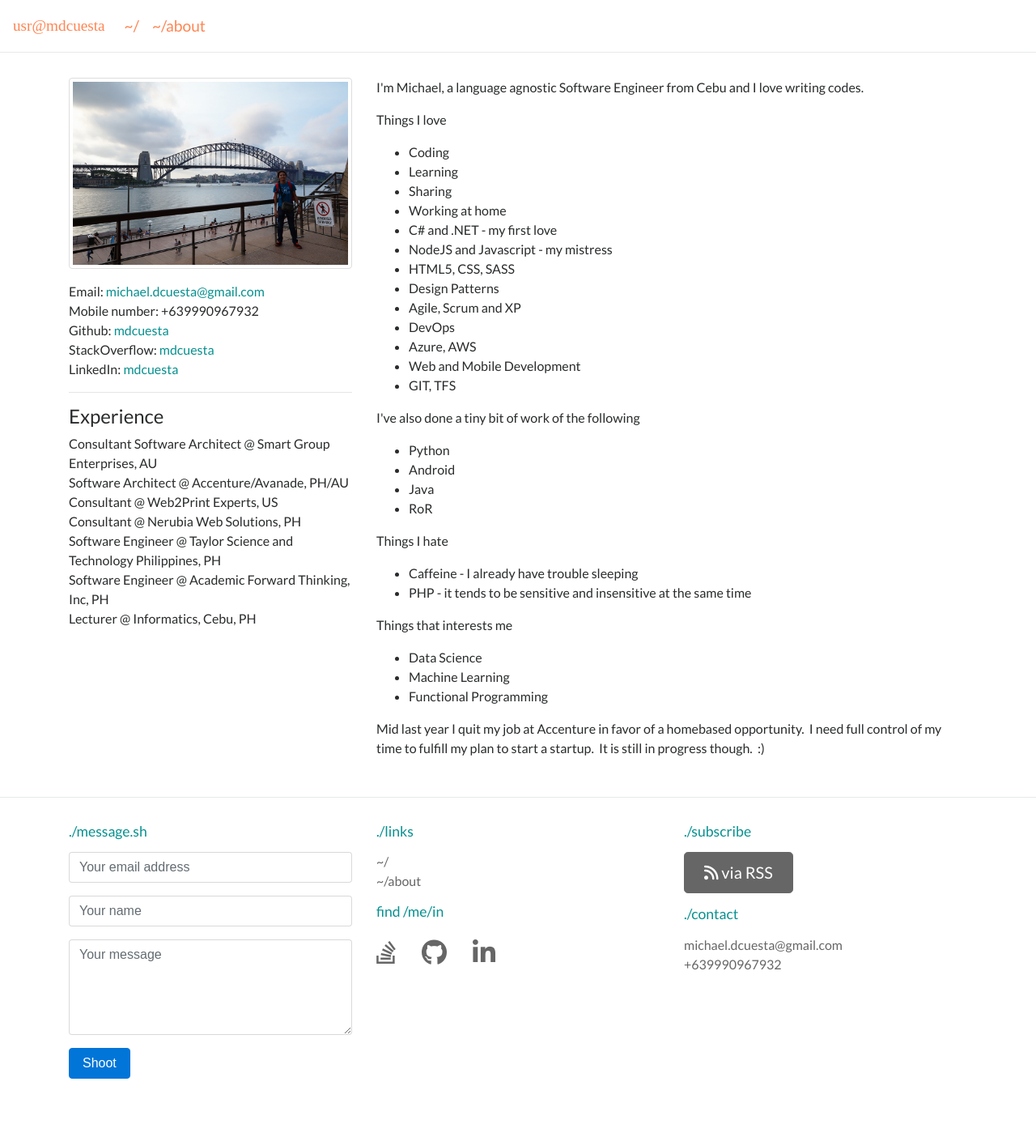
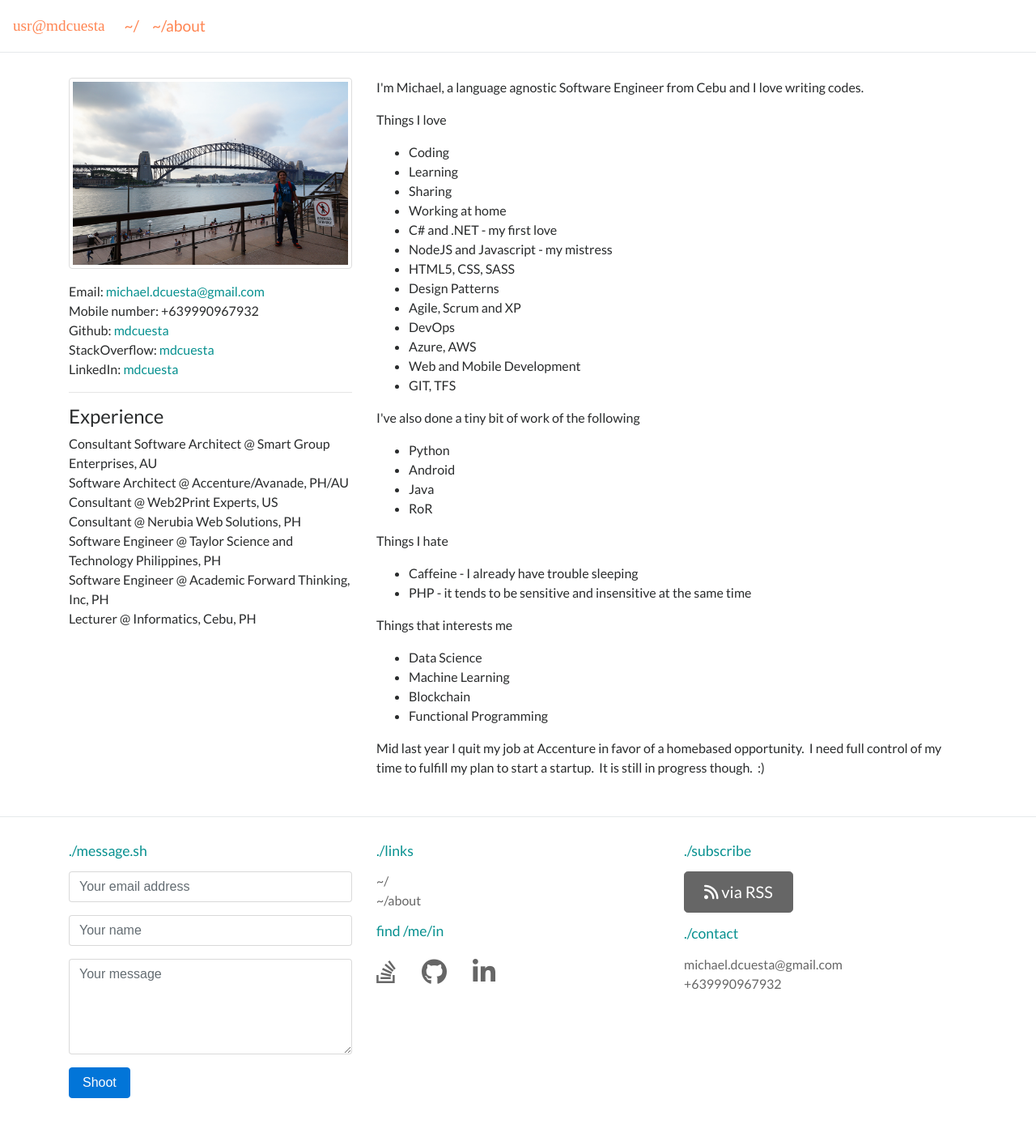
Before and after one commit to mdcuesta/mdcuesta, a Jekyll site: the page built from about.html, in a window 1280 px wide. Shown: the whole page at 81% size. Built offline with Jekyll 4.4.1, drawn with Linux system fonts in a browser that asks for light colours; nearby versions of some CDN libraries; some web fonts are replaced; before the commit the page ends 1380 px from its top, so only the background shows below that.

Commit message:
Update about.html

```diff
--- a/about.html
+++ b/about.html
@@ -78,6 +78,7 @@ layout: default
         <ul>
           <li>Data Science</li>
           <li>Machine Learning</li>
+          <li>Blockchain</li>
           <li>Functional Programming</li>
         </ul>
         <p>
```
